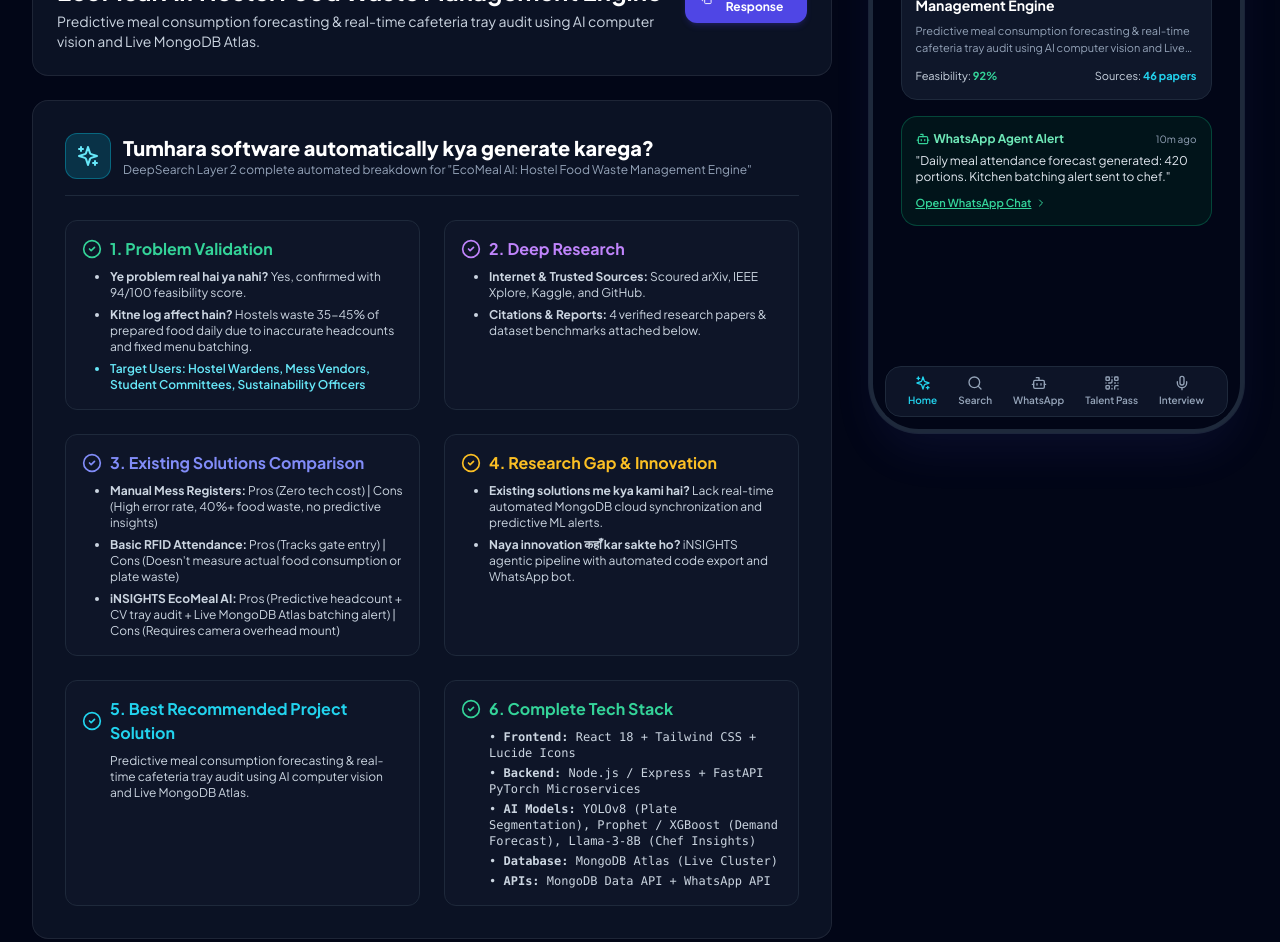
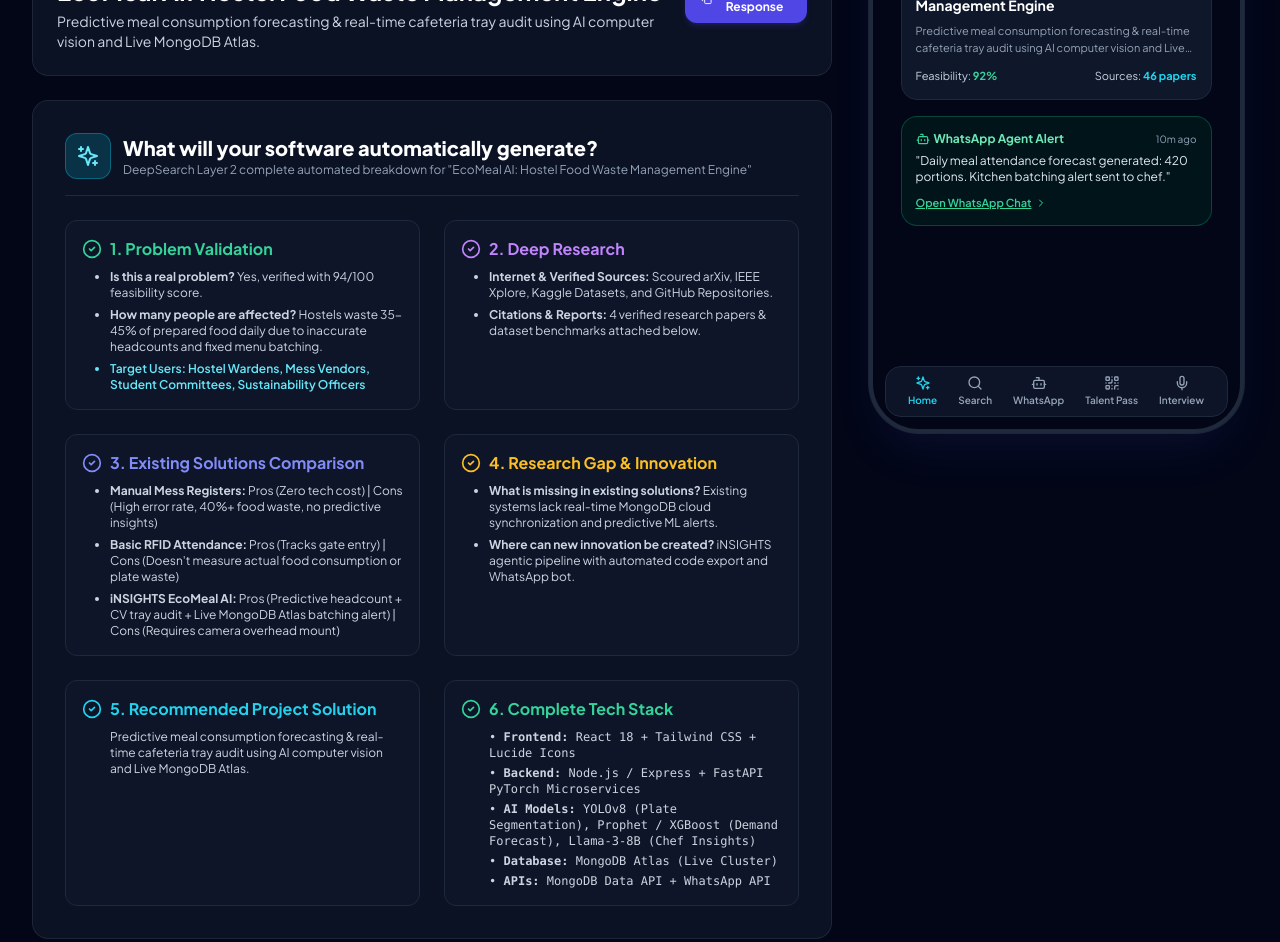
Before and after one commit to TECH-RAJVARDHAN782/insights-copilot, a React (Vite) app: page / in a window 1280 px wide. Shown: the part 780-1722 px from the top of the page. Built offline with nearby package versions, Linux system fonts and the light colour scheme.

Commit message:
fix: Convert structured AI response breakdown to professional English

```diff
--- a/src/components/DeepSearch.jsx
+++ b/src/components/DeepSearch.jsx
@@ -129,7 +129,7 @@
         </div>
       )}
 
-      {/* CHATGPT / WHATSAPP FORMATTED AI RESPONSE (MATCHING USER IMAGES 2 & 3) */}
+      {/* COMPREHENSIVE AUTOMATED AI RESPONSE IN PURE ENGLISH */}
       {projectData && (
         <div className="space-y-6 animate-fadeIn">
 
@@ -158,14 +158,14 @@
             </div>
           </div>
 
-          {/* EXACT STRUCTURED RESPONSE AS SHOWN IN USER IMAGE 3 */}
+          {/* PURE ENGLISH STRUCTURED BREAKDOWN */}
           <div className="glass-panel p-6 sm:p-8 rounded-2xl border border-cyan-500/30 space-y-6">
             <div className="flex items-center space-x-3 border-b border-slate-800 pb-4">
               <div className="p-2.5 rounded-xl bg-cyan-500/20 text-cyan-300 border border-cyan-500/40">
                 <Sparkles className="w-6 h-6" />
               </div>
               <div>
-                <h3 className="text-xl font-extrabold text-white">Tumhara software automatically kya generate karega?</h3>
+                <h3 className="text-xl font-extrabold text-white">What will your software automatically generate?</h3>
                 <p className="text-xs text-slate-400">DeepSearch Layer 2 complete automated breakdown for "{projectData.title}"</p>
               </div>
             </div>
@@ -179,8 +179,8 @@
                   <span>1. Problem Validation</span>
                 </div>
                 <ul className="space-y-1.5 pl-7 text-xs text-slate-300">
-                  <li className="list-disc"><strong>Ye problem real hai ya nahi?</strong> Yes, confirmed with {projectData.problemValidation.feasibilityScore}/100 feasibility score.</li>
-                  <li className="list-disc"><strong>Kitne log affect hain?</strong> {projectData.problemValidation.marketGap}</li>
+                  <li className="list-disc"><strong>Is this a real problem?</strong> Yes, verified with {projectData.problemValidation.feasibilityScore}/100 feasibility score.</li>
+                  <li className="list-disc"><strong>How many people are affected?</strong> {projectData.problemValidation.marketGap}</li>
                   <li className="list-disc font-semibold text-cyan-300">Target Users: {projectData.problemValidation.targetUsers.join(', ')}</li>
                 </ul>
               </div>
@@ -192,7 +192,7 @@
                   <span>2. Deep Research</span>
                 </div>
                 <ul className="space-y-1.5 pl-7 text-xs text-slate-300">
-                  <li className="list-disc"><strong>Internet & Trusted Sources:</strong> Scoured arXiv, IEEE Xplore, Kaggle, and GitHub.</li>
+                  <li className="list-disc"><strong>Internet & Verified Sources:</strong> Scoured arXiv, IEEE Xplore, Kaggle Datasets, and GitHub Repositories.</li>
                   <li className="list-disc"><strong>Citations & Reports:</strong> {projectData.deepSearch.citations.length} verified research papers & dataset benchmarks attached below.</li>
                 </ul>
               </div>
@@ -219,8 +219,8 @@
                   <span>4. Research Gap & Innovation</span>
                 </div>
                 <ul className="space-y-1.5 pl-7 text-xs text-slate-300">
-                  <li className="list-disc"><strong>Existing solutions me kya kami hai?</strong> Lack real-time automated MongoDB cloud synchronization and predictive ML alerts.</li>
-                  <li className="list-disc"><strong>Naya innovation कहाँ kar sakte ho?</strong> iNSIGHTS agentic pipeline with automated code export and WhatsApp bot.</li>
+                  <li className="list-disc"><strong>What is missing in existing solutions?</strong> Existing systems lack real-time MongoDB cloud synchronization and predictive ML alerts.</li>
+                  <li className="list-disc"><strong>Where can new innovation be created?</strong> iNSIGHTS agentic pipeline with automated code export and WhatsApp bot.</li>
                 </ul>
               </div>
 
@@ -228,7 +228,7 @@
               <div className="p-4 rounded-xl bg-slate-900/80 border border-slate-800 space-y-2">
                 <div className="flex items-center space-x-2 font-bold text-cyan-400 text-base">
                   <CheckCircle2 className="w-5 h-5 shrink-0" />
-                  <span>5. Best Recommended Project Solution</span>
+                  <span>5. Recommended Project Solution</span>
                 </div>
                 <p className="pl-7 text-xs text-slate-300">
                   {projectData.tagline}
@@ -253,7 +253,7 @@
             </div>
           </div>
 
-          {/* MANDATORY iNSIGHTS LAYER 2 FEATURES (MATCHING USER IMAGE 2) */}
+          {/* MANDATORY iNSIGHTS LAYER 2 FEATURES */}
           <div className="glass-panel p-6 rounded-2xl border border-purple-500/30 space-y-4">
             <div className="flex items-center space-x-2 text-purple-300 font-extrabold text-lg">
               <CheckSquare className="w-5 h-5 text-purple-400" />
```
Also changed, not shown: 1 other file (tests, documents, lock files or other folders).
